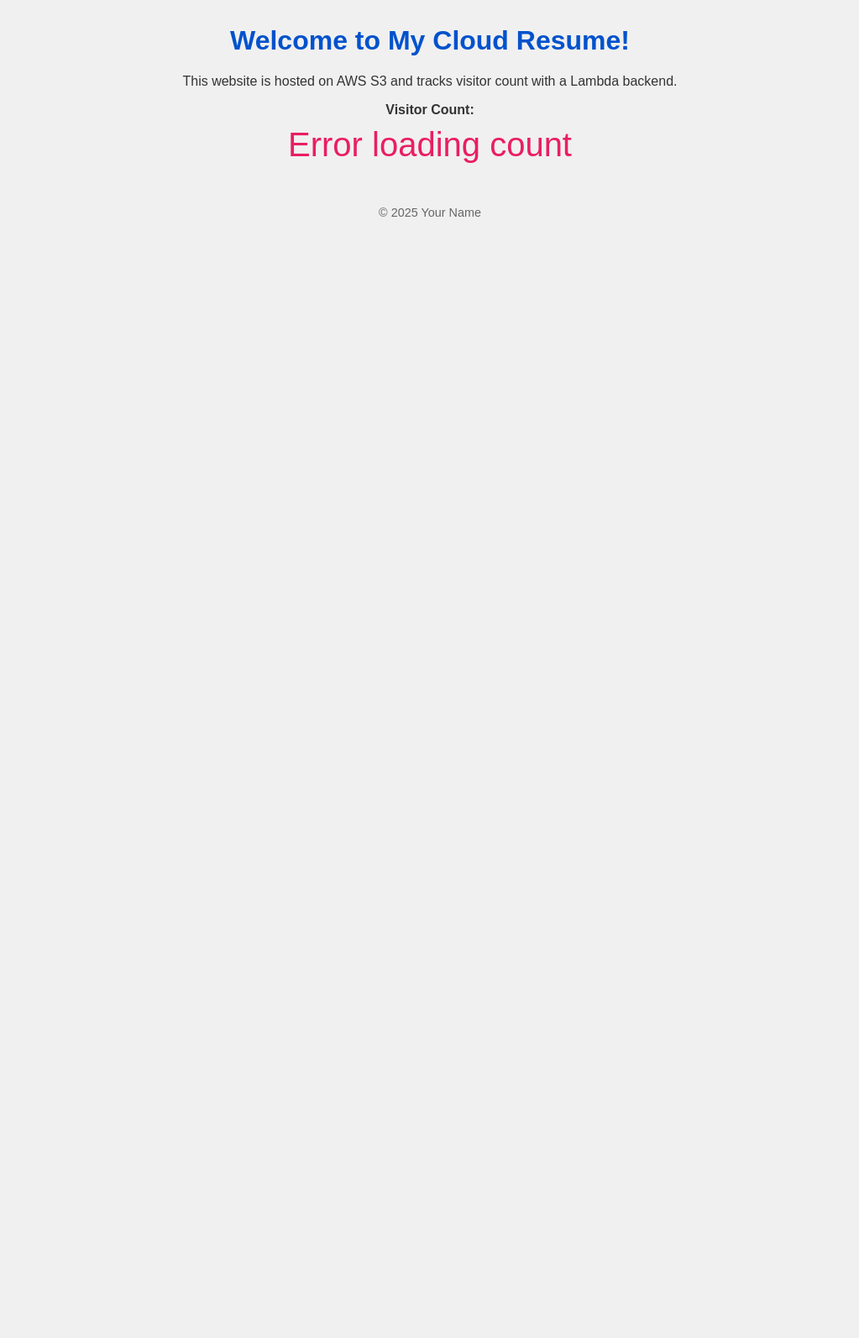
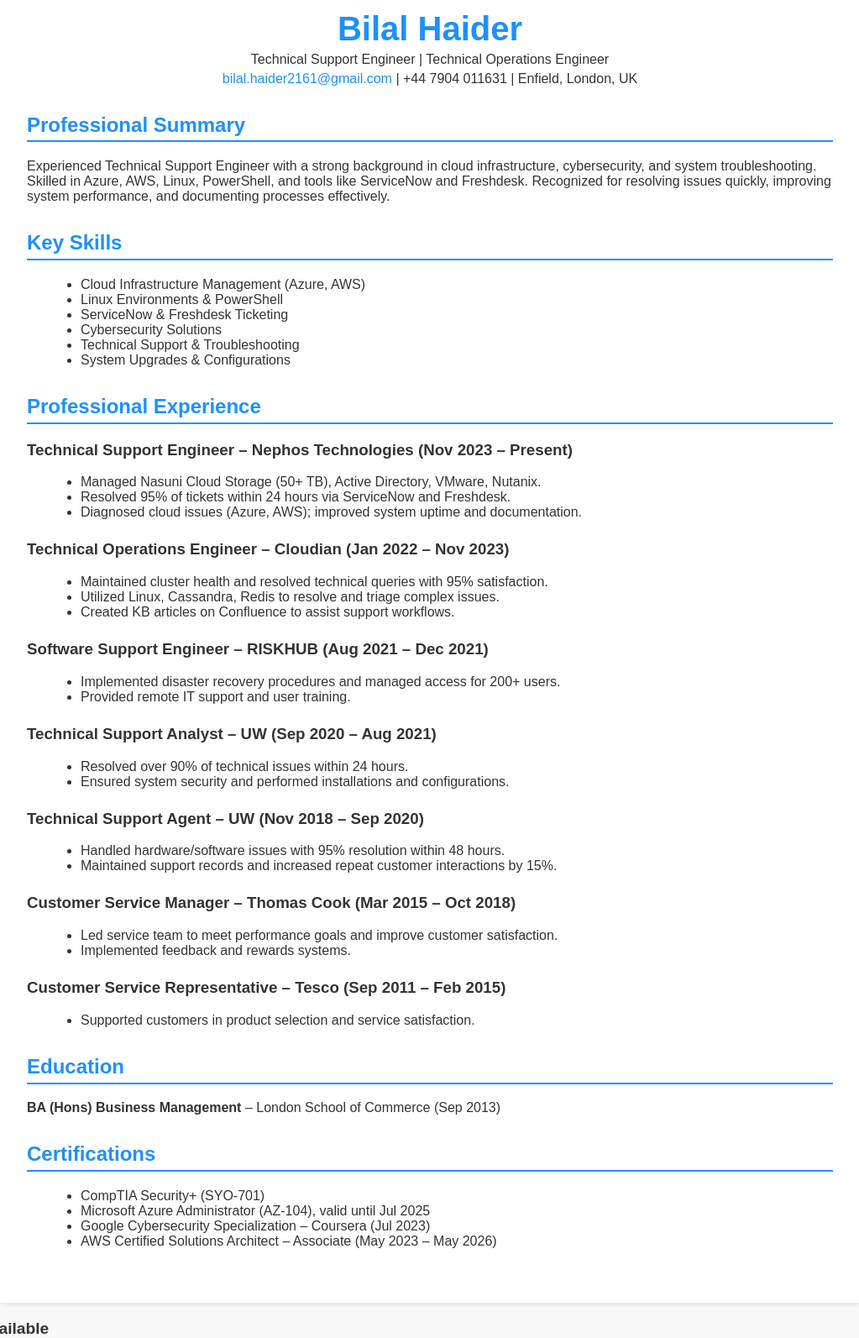
Before and after one commit to bhaider786/cloud-resume-frontend, a plain HTML site: page index.html in a window 1280 px wide. Shown: the part 20-1613 px from the top of the page at 84% size, without its empty margins (128-1151 px from the left). Before the commit the page ends 800 px from the top, so only its background shows below. Drawn offline with Linux system fonts and the light colour scheme; no server answers.

Commit message:
Update HTML with visitor count fix and CV

```diff
--- a/index.html
+++ b/index.html
@@ -2,64 +2,130 @@
 <html lang="en">
 <head>
   <meta charset="UTF-8" />
-  <meta name="viewport" content="width=device-width, initial-scale=1" />
-  <title>Cloud Resume Challenge</title>
-  <style>
-    body {
-      font-family: Arial, sans-serif;
-      max-width: 700px;
-      margin: 50px auto;
-      padding: 0 20px;
-      background: #f0f0f0;
-      color: #333;
-      text-align: center;
-    }
-    h1 {
-      color: #0052cc;
-    }
-    #visitor-count {
-      font-size: 2.5em;
-      margin-top: 10px;
-      color: #e91e63;
-    }
-    footer {
-      margin-top: 50px;
-      font-size: 0.9em;
-      color: #666;
-    }
-  </style>
+  <meta name="viewport" content="width=device-width, initial-scale=1.0"/>
+  <title>Bilal Haider - Cloud Resume</title>
+  <link rel="stylesheet" href="styles.css" />
 </head>
 <body>
-  <h1>Welcome to My Cloud Resume!</h1>
-  <p>This website is hosted on AWS S3 and tracks visitor count with a Lambda backend.</p>
+  <div class="container">
+    <header>
+      <h1>Bilal Haider</h1>
+      <p>Technical Support Engineer | Technical Operations Engineer</p>
+      <p><a href="mailto:bilal.haider2161@gmail.com">bilal.haider2161@gmail.com</a> | +44 7904 011631 | Enfield, London, UK</p>
+    </header>
 
-  <div>
-    <strong>Visitor Count:</strong>
-    <div id="visitor-count">Loading...</div>
+    <section>
+      <h2>Professional Summary</h2>
+      <p>Experienced Technical Support Engineer with a strong background in cloud infrastructure, cybersecurity, and system troubleshooting. Skilled in Azure, AWS, Linux, PowerShell, and tools like ServiceNow and Freshdesk. Recognized for resolving issues quickly, improving system performance, and documenting processes effectively.</p>
+    </section>
+
+    <section>
+      <h2>Key Skills</h2>
+      <ul>
+        <li>Cloud Infrastructure Management (Azure, AWS)</li>
+        <li>Linux Environments & PowerShell</li>
+        <li>ServiceNow & Freshdesk Ticketing</li>
+        <li>Cybersecurity Solutions</li>
+        <li>Technical Support & Troubleshooting</li>
+        <li>System Upgrades & Configurations</li>
+      </ul>
+    </section>
+
+    <section>
+      <h2>Professional Experience</h2>
+
+      <div class="job">
+        <h3>Technical Support Engineer – Nephos Technologies (Nov 2023 – Present)</h3>
+        <ul>
+          <li>Managed Nasuni Cloud Storage (50+ TB), Active Directory, VMware, Nutanix.</li>
+          <li>Resolved 95% of tickets within 24 hours via ServiceNow and Freshdesk.</li>
+          <li>Diagnosed cloud issues (Azure, AWS); improved system uptime and documentation.</li>
+        </ul>
+      </div>
+
+      <div class="job">
+        <h3>Technical Operations Engineer – Cloudian (Jan 2022 – Nov 2023)</h3>
+        <ul>
+          <li>Maintained cluster health and resolved technical queries with 95% satisfaction.</li>
+          <li>Utilized Linux, Cassandra, Redis to resolve and triage complex issues.</li>
+          <li>Created KB articles on Confluence to assist support workflows.</li>
+        </ul>
+      </div>
+
+      <div class="job">
+        <h3>Software Support Engineer – RISKHUB (Aug 2021 – Dec 2021)</h3>
+        <ul>
+          <li>Implemented disaster recovery procedures and managed access for 200+ users.</li>
+          <li>Provided remote IT support and user training.</li>
+        </ul>
+      </div>
+
+      <div class="job">
+        <h3>Technical Support Analyst – UW (Sep 2020 – Aug 2021)</h3>
+        <ul>
+          <li>Resolved over 90% of technical issues within 24 hours.</li>
+          <li>Ensured system security and performed installations and configurations.</li>
+        </ul>
+      </div>
+
+      <div class="job">
+        <h3>Technical Support Agent – UW (Nov 2018 – Sep 2020)</h3>
+        <ul>
+          <li>Handled hardware/software issues with 95% resolution within 48 hours.</li>
+          <li>Maintained support records and increased repeat customer interactions by 15%.</li>
+        </ul>
+      </div>
+
+      <div class="job">
+        <h3>Customer Service Manager – Thomas Cook (Mar 2015 – Oct 2018)</h3>
+        <ul>
+          <li>Led service team to meet performance goals and improve customer satisfaction.</li>
+          <li>Implemented feedback and rewards systems.</li>
+        </ul>
+      </div>
+
+      <div class="job">
+        <h3>Customer Service Representative – Tesco (Sep 2011 – Feb 2015)</h3>
+        <ul>
+          <li>Supported customers in product selection and service satisfaction.</li>
+        </ul>
+      </div>
+    </section>
+
+    <section>
+      <h2>Education</h2>
+      <p><strong>BA (Hons) Business Management</strong> – London School of Commerce (Sep 2013)</p>
+    </section>
+
+    <section>
+      <h2>Certifications</h2>
+      <ul>
+        <li>CompTIA Security+ (SYO-701)</li>
+        <li>Microsoft Azure Administrator (AZ-104), valid until Jul 2025</li>
+        <li>Google Cybersecurity Specialization – Coursera (Jul 2023)</li>
+        <li>AWS Certified Solutions Architect – Associate (May 2023 – May 2026)</li>
+      </ul>
+    </section>
   </div>
 
-  <footer>
-    &copy; 2025 Your Name
-  </footer>
+  <!-- Visitor count display -->
+  <div id="visitor-count" style="margin-top: 20px; font-weight: bold; font-size: 1.2rem;">Visitors: 0</div>
 
   <script>
-    async function fetchVisitorCount() {
+    async function updateVisitorCount() {
       try {
-        // Replace this URL with your actual API Gateway endpoint
-        const apiUrl = "https://YOUR_API_GATEWAY_URL/Prod/visitor/";
-
-        const response = await fetch(apiUrl);
-        if (!response.ok) throw new Error("Network response was not ok");
-
+        const response = await fetch('https://3kfzrkkty4.execute-api.eu-north-1.amazonaws.com/prod/getVisitorCount');
+        if (!response.ok) {
+          throw new Error(`HTTP error! status: ${response.status}`);
+        }
         const data = await response.json();
-        document.getElementById("visitor-count").textContent = data.count || "0";
+        document.getElementById('visitor-count').textContent = `Visitors: ${data.visitor_count}`;
       } catch (error) {
-        document.getElementById("visitor-count").textContent = "Error loading count";
-        console.error("Failed to fetch visitor count:", error);
+        console.error('Failed to fetch visitor count:', error);
+        document.getElementById('visitor-count').textContent = 'Visitors: unavailable';
       }
     }
-
-    fetchVisitorCount();
+    updateVisitorCount();
   </script>
 </body>
 </html>
```
